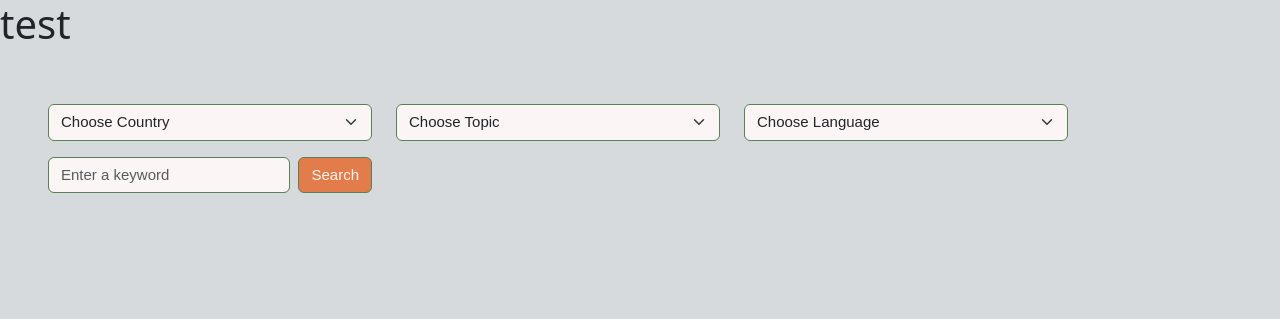
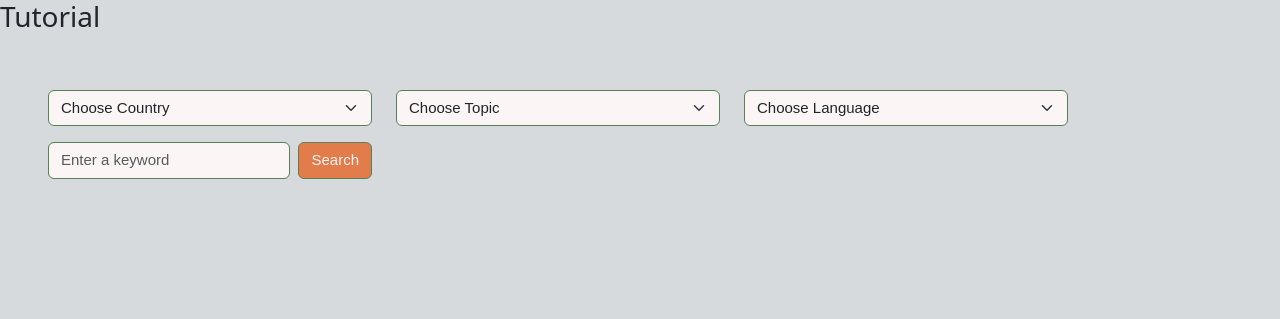
Before and after one commit to psolis1997/news-api-demo, a website: page index.html in a window 1280 px wide. Shown: the top 319 px of the page. Drawn offline with nearby package versions, Linux system fonts and the light colour scheme; no server answers; a web font is replaced by a local one.

Commit message:
Tutorial

```diff
--- a/index.html
+++ b/index.html
@@ -13,7 +13,7 @@
 </head>
 
 <body>
-    <h1>test</h1>
+    <h3>Tutorial</h3>
     <!-- Search Container -->
     <div class="container p-5 row form">
         <div class="form-group col-lg-4 col-md-12 mb-3">
```
